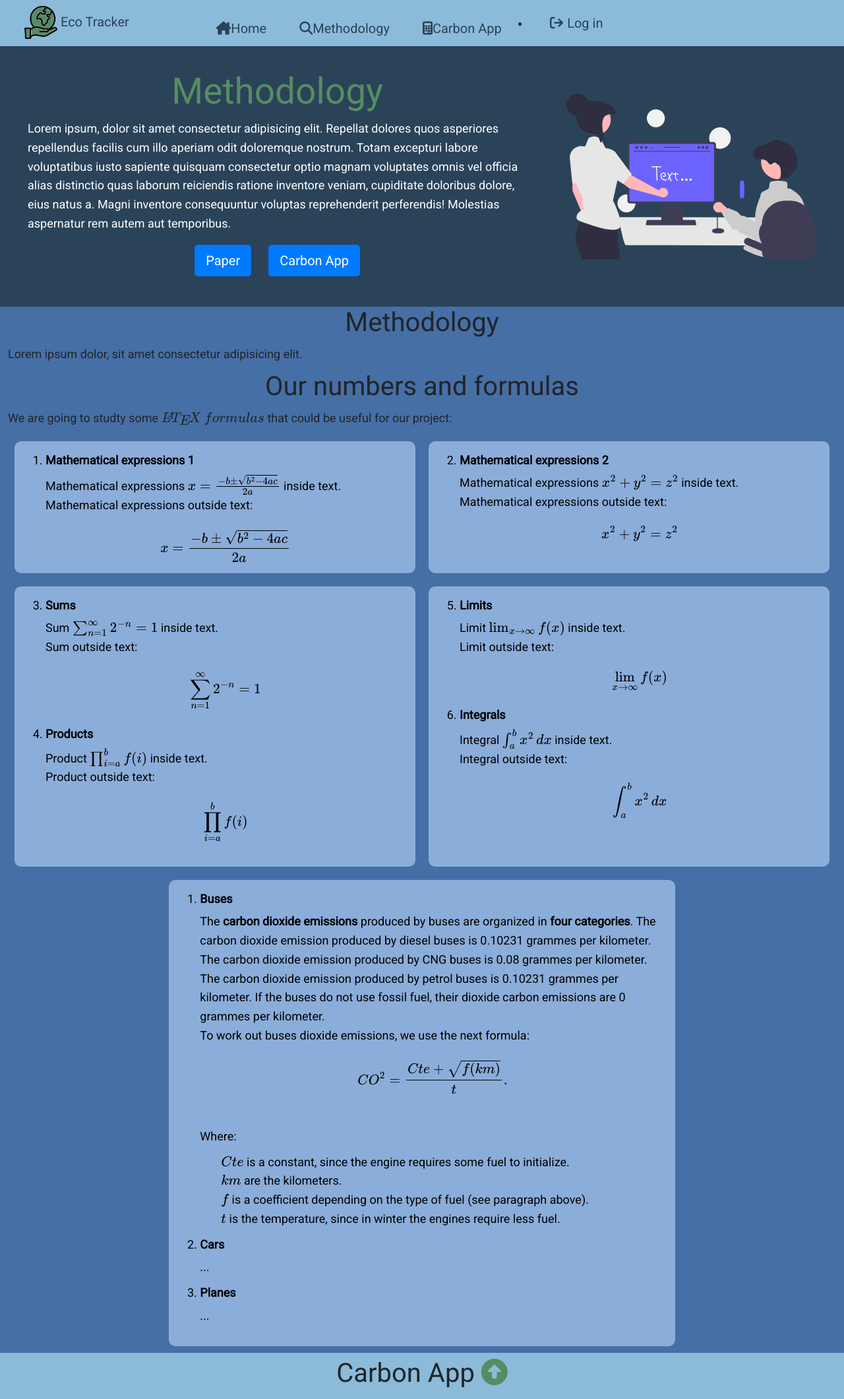
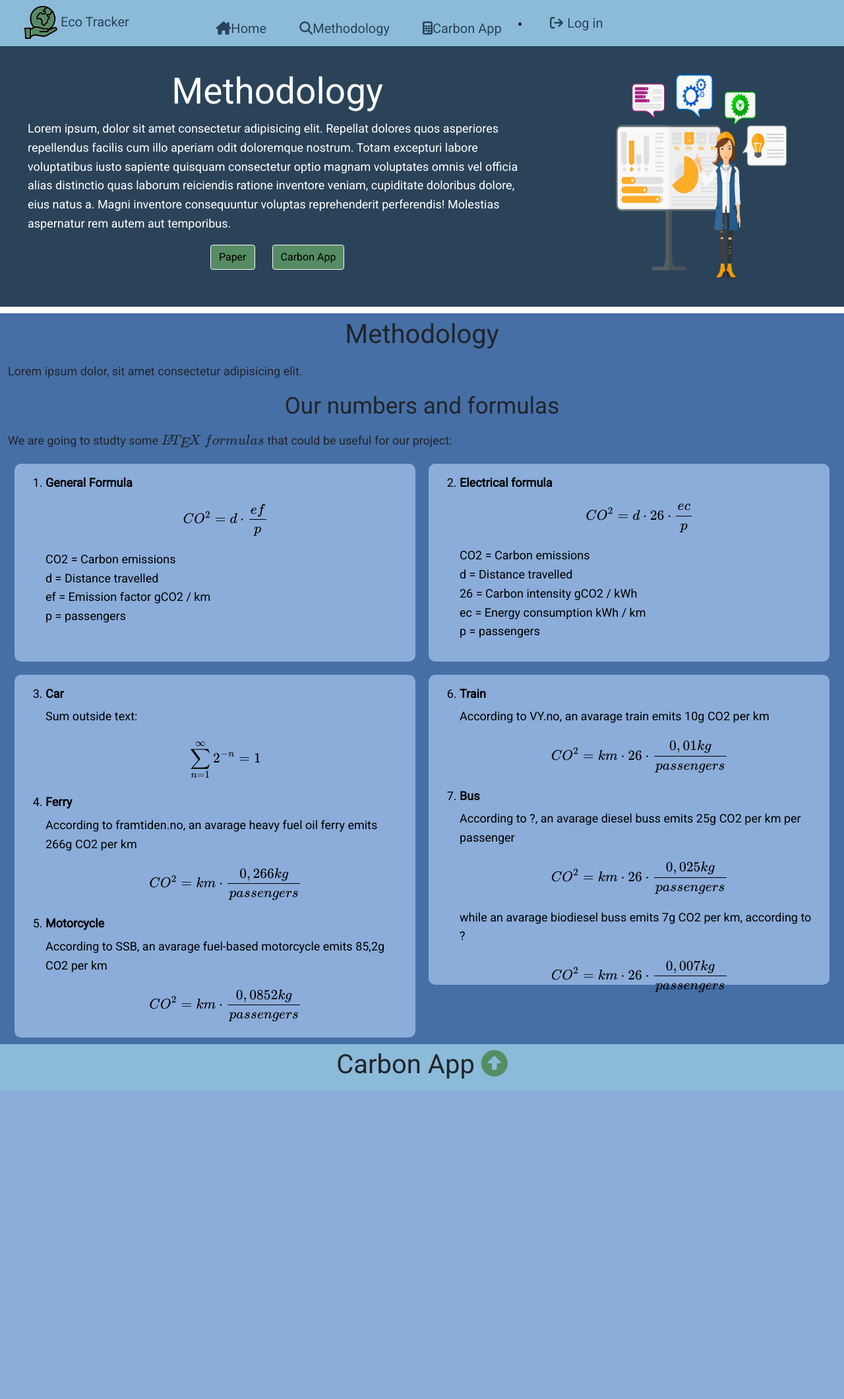
Before and after one commit to matiashaffen/carbon_app_2024_AWS, a Flask app: page /methodology in a window 1280 px wide. Shown: the whole page at 66% size. After the commit the page ends 1653 px from the top, so only its background shows below. Run offline with Flask 2, Linux system fonts and the light colour scheme; some libraries are stand-ins or nearby versions.

Commit message:
Update methodology.html

```diff
--- a/capp/templates/methodology.html
+++ b/capp/templates/methodology.html
@@ -4,76 +4,90 @@
 <!-- Header -->
 <section class="section_header_methodology">
     <div class="container">
-
+        <div class="hidden-element animate">
       <div class="header">
         <div class="box">
-          <h1 style="font-size:55px;"><span class="text-logo"> Methodology</span></h1>
+          <h1 style="font-size:55px;"> Methodology</h1>
           <p style="text-align:left;">
               Lorem ipsum, dolor sit amet consectetur adipisicing elit. Repellat dolores quos asperiores repellendus facilis cum illo aperiam odit doloremque nostrum. Totam excepturi labore voluptatibus iusto sapiente quisquam consectetur optio magnam voluptates omnis vel officia alias distinctio quas laborum reiciendis ratione inventore veniam, cupiditate doloribus dolore, eius natus a. Magni inventore consequuntur voluptas reprehenderit perferendis! Molestias aspernatur rem autem aut temporibus.
           </p>
           <div class="container_buttons_links_header">
             <div class="btn">
-                <a href="#" class="btn btn-primary btn-lg mr-2", style="background-color:#007bff;">Paper</a>
+                <a href="#" class="btn btn-light", style="background-color:#568c63;">Paper</a>
             </div>
             <div class="btn">
-                <a href="{{url_for('carbon_app.carbon_app_home')}}" class="btn btn-primary btn-lg mr-2", style="background-color:#007bff;">Carbon App</a>
+                <a href="{{url_for('carbon_app.carbon_app_home')}}" class="btn btn-light", style="background-color:#568c63;">Carbon App</a>
             </div>
           </div>
         </div>
         <div class="box">
           <img
-            src="{{url_for('static', filename='icons/methodology1.svg')}}"
+            src="{{url_for('static', filename='icons/methodology.jpg')}}"
             width="325"
             height="325"
             alt=""/>
         </div>
       </div>
-
+        </div>
     </div>
 </section>
 
 <!-- Methodology -->
 <section class="section_body_methodology">
     <div class="container">
-
+        <div class="hidden-element animate">
         <div class="methodology" style="display:block;">
-            <h1 style="text-align:center;"> Methodology</h1>
+            <p style="text-align:center; font-size:40px;"> Methodology</p>
             <p>
               Lorem ipsum dolor, sit amet consectetur adipisicing elit.
             </p>
         </div>
 
         <div class="methodology" style="display:block;">
-            <h1 style="text-align:center;"> Our numbers and formulas</h1>
+            <p style="text-align:center; font-size:35px;"> Our numbers and formulas</p>
             <p>
               We are going to studty some \(\LaTeX ~ formulas\) that could be useful for our project:
             </p>
         </div>
-
+        </div>
         <!--Enumerated list (table with two columns)-->
+        <div class="hidden-element animate">
         <div class="methodology">
-            <div class="box_table2" style="height:200px;">
+            <div class="box_table2" style="height:300px;">
                 <ol start="1">
                     <li>
-                        <h4>Mathematical expressions 1</h4>
+                        <h4>General Formula</h4>
                         <p class="text-left">
-                            Mathematical expressions \( x = {-b \pm \sqrt{b^2-4ac} \over 2a} \) inside text.
+                            \[CO^2 = {d · {ef \over p}}\]
+                            CO2 = Carbon emissions
                             <br>
-                            Mathematical expressions outside text:
-                            \[ x = {-b \pm \sqrt{b^2-4ac} \over 2a} \]
+                            d = Distance travelled
+                            <br>
+                            ef = Emission factor gCO2 / km
+                            <br>
+                            p = passengers
+
+
                         </p>
                     </li>
                 </ol>
             </div>
-            <div class="box_table2" style="height:200px;">
+
+            <div class="box_table2" style="height:300px;">
                 <ol start="2">
                     <li>
-                        <h4>Mathematical expressions 2</h4>
+                        <h4>Electrical formula</h4>
                         <p class="text-left">
-                            Mathematical expressions \( x^2 + y^2 = z^2 \) inside text.
+                            \[CO^2 = {d · 26 ·{ec \over p}}\]
+                            CO2 = Carbon emissions
                             <br>
-                            Mathematical expressions outside text:
-                            \[ x^2 + y^2 = z^2 \]
+                            d = Distance travelled
+                            <br>
+                            26 = Carbon intensity gCO2 / kWh
+                            <br>
+                            ec = Energy consumption kWh / km
+                            <br>
+                            p = passengers
                         </p>
                     </li>
                 </ol>
@@ -82,108 +96,54 @@
 
         <!--Enumerated list (table with two columns)-->
         <div class="methodology">
-            <div class="box_table2" style="height:425px;">
+            <div class="box_table2" style="height:550px;">
                 <ol start="3">
                     <li>
-                        <h4>Sums</h4>
+                        <h4>Car</h4>
                         <p class="text-left">
-                            Sum \(\sum_{n=1}^{\infty} 2^{-n} = 1\) inside text.
-                            <br>
                             Sum outside text:
                             \[ \sum_{n=1}^{\infty} 2^{-n} = 1 \]
                         </p>
                     </li>
                     <li>
-                        <h4>Products</h4>
+                        <h4>Ferry</h4>
                         <p class="text-left">
-                            Product \(\prod_{i=a}^{b} f(i)\) inside text.
-                            <br>
-                            Product outside text:
-                            \[ \prod_{i=a}^{b} f(i) \]
+                            According to framtiden.no, an avarage heavy fuel oil ferry emits 266g CO2 per km
+                            \[CO^2 = {km · {0,266 kg \over passengers}}\]
+                        </p>
+                    </li>
+                    <li>
+                        <h4>Motorcycle</h4>
+                        <p class="text-left">
+                            According to SSB, an avarage fuel-based motorcycle emits 85,2g CO2 per km
+                            \[CO^2 = {km · {0,0852 kg \over passengers}}\]
                         </p>
                     </li>
                 </ol>
             </div>
-            <div class="box_table2" style="height:425px;">
-                <ol start="5">
+            <div class="box_table2" style="height:470px;">
+                <ol start="6">
                     <li>
-                        <h4>Limits</h4>
+                        <h4>Train</h4>
                         <p class="text-left">
-                            Limit \(\lim_{x\to\infty} f(x)\) inside text.
-                            <br>
-                            Limit outside text:
-                            \[ \lim_{x\to\infty} f(x) \]
+                            According to VY.no, an avarage train emits 10g CO2 per km
+                            \[CO^2 = {km · 26 · {0,01 kg \over passengers}}\]
                         </p>
                     </li>
                     <li>
-                        <h4>Integrals</h4>
+                        <h4>Bus</h4>
                         <p class="text-left">
-                            Integral \(\int_{a}^{b} x^2 \,dx\) inside text.
-                            <br>
-                            Integral outside text:
-                            \[ \int_{a}^{b} x^2 \,dx \]
+                            According to ?, an avarage diesel buss emits 25g CO2 per km per passenger
+                            \[CO^2 = {km · 26 · {0,025 kg \over passengers}}\]
+                            while an avarage biodiesel buss emits 7g CO2 per km, according to ?
+                            \[CO^2 = {km · 26 · {0,007 kg \over passengers}}\]
                         </p>
                     </li>
                 </ol>
             </div>
         </div>
 
-
-
-        <!--Enumerated list (table with one column)-->
-        <div class="methodology">
-            <div class="box_table1">
-
-            </div>
-            <div class="box_table1">
-                <ol>
-                    <li>
-                        <h4>Buses</h4>
-                        <p class="text-left">
-                            The <strong>carbon dioxide emissions</strong> produced by buses are organized in <strong>four categories</strong>. The carbon dioxide emission produced by diesel buses is 0.10231 grammes per kilometer. The carbon dioxide emission produced by CNG buses is 0.08 grammes per kilometer. The carbon dioxide emission produced by petrol buses is 0.10231 grammes per kilometer. If the buses do not use fossil fuel, their dioxide carbon emissions are 0 grammes per kilometer.
-                            <br>
-                            To work out buses dioxide emissions, we use the next formula:
-                            \[CO^2 = {Cte + \sqrt{f(km)} \over t}.\]
-                            <br>
-                            Where:
-                            <ul style="text-align:left;">
-                                <li>
-                                    \(Cte\) is a constant, since the engine requires some fuel to initialize.
-                                </li>
-                                <li>
-                                    \(km\) are the kilometers.
-                                </li>
-                                <li>
-                                    \(f\) is a coefficient depending on the type of fuel (see paragraph above).
-                                </li>
-                                <li>
-                                    \(t\) is the temperature, since in winter the engines require less fuel.
-                                </li>
-                            </ul>
-
-                        </p>
-                    </li>
-                    <li>
-                        <h4>Cars</h4>
-                        <p class="text-left">
-                            ...
-                        </p>
-                    </li>
-                    <li>
-                        <h4>Planes</h4>
-                        <p class="text-left">
-                            ...
-                        </p>
-                    </li>
-                </ol>
-            </div>
-            <div class="box_table1">
-
-            </div>
         </div>
-
-
-
     </div>
 </section>
 
```
